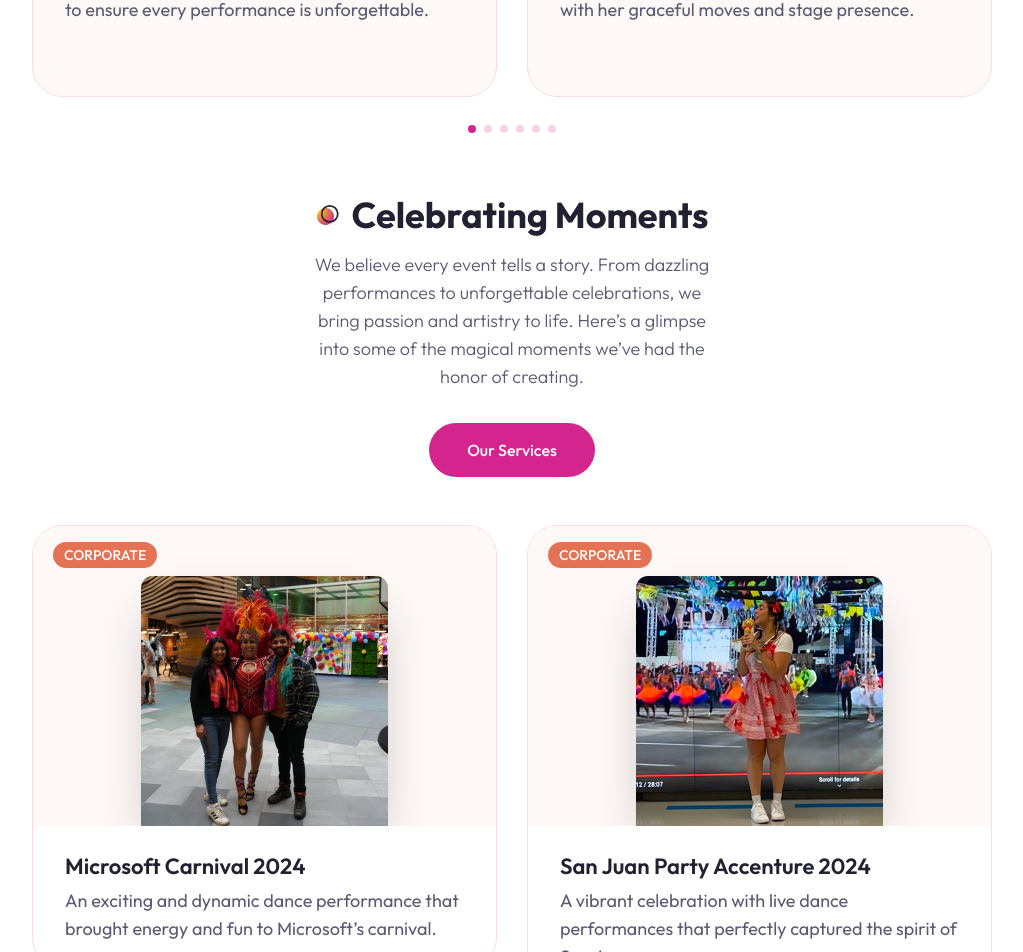
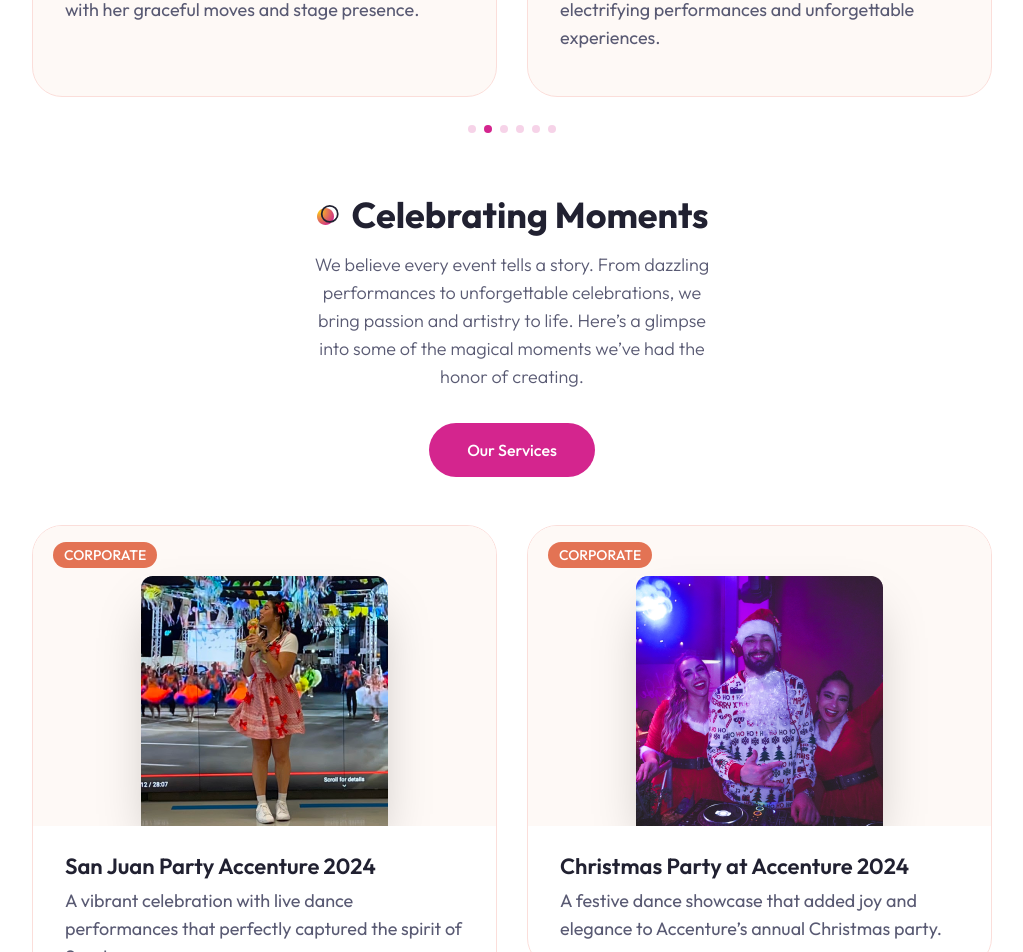
Before and after one commit to JuniorTorresMTJ/gio_co, a Next.js app: page / in a window 1280 px wide. Shown: the part 1820-2772 px from the top of the page, without its empty margins (128-1151 px from the left). Built offline with nearby package versions, Linux system fonts and the light colour scheme.

Commit message:
new version

```diff
--- a/components/Cta.jsx
+++ b/components/Cta.jsx
@@ -10,7 +10,7 @@ const Cta = () => {
           Ready to make your event unforgettable? Let’s create magic together – book your experience today!
           </h2>
           <Link href='/contact'>
-            <Button>Contact me</Button>
+            <Button>Contact Us</Button>
           </Link>
         </div>
       </div>
--- a/components/Hero.jsx
+++ b/components/Hero.jsx
@@ -18,7 +18,7 @@ const Hero = () => {
   return (
     <section className='py-12 xl:py-24 h-[84vh] xl:pt-28 bg-hero bg-no-repeat bg-bottom bg-cover dark:bg-none'>
       <div className='container mx-auto'>
-        <div className='flex justify-between gap-x-8'>
+        <div className='flex flex-col xl:flex-row justify-between gap-x-8'>
           {/* text */}
           <div className='flex max-w-[600px] flex-col justify-center mx-auto xl:mx-0 text-center xl:text-left'>
             <div className='text-sm uppercase font-semibold mb-4 text-primary tracking-[4px]'>
@@ -26,7 +26,7 @@ const Hero = () => {
             </div>
             <h2 className='h2 mb-4'>Your Gateway to Unforgettable Moments</h2>
             <p className='subtitle max-w-[490px] mx-auto xl:mx-0'>
-            Welcome! We are passionate about creating extraordinary experiences through dance and entertainment.
+              Welcome! We are passionate about creating extraordinary experiences through dance and entertainment.
             </p>
             {/* buttons */}
             <div className='flex flex-col gap-y-3 md:flex-row gap-x-3 mx-auto xl:mx-0 mb-12'>
@@ -35,10 +35,10 @@ const Hero = () => {
                   Contact Us <Send size={18} />
                 </Button>
               </Link>
-              <Link href='www.legitfit.com/t/dancewithgio'>
-              <Button variant='secondary' className='gap-x-2'>
-                Book a Class
-              </Button>
+              <Link href='https://www.legitfit.com/t/dancewithgio' target="_blank" rel="noopener noreferrer">
+                <Button variant='secondary' className='gap-x-2'>
+                  Book a Class
+                </Button>
               </Link>
             </div>
             {/* socials */}
--- a/components/Reviews.jsx
+++ b/components/Reviews.jsx
@@ -15,9 +15,10 @@ import { Swiper, SwiperSlide } from 'swiper/react';
 // import swiper styles
 import 'swiper/css';
 import 'swiper/css/pagination';
+import 'swiper/css/autoplay';
 
 // import required modules
-import { Pagination } from 'swiper/modules';
+import { Pagination, Autoplay } from 'swiper/modules';
 
 const reviewsData = [
   {
@@ -71,9 +72,13 @@ const Reviews = () => {
             1400: { slidesPerView: 3 },
           }}
           spaceBetween={30}
-          modules={[Pagination]}
+          modules={[Pagination, Autoplay]} // Adiciona o Autoplay como módulo
           pagination={{
             clickable: true,
+          }}
+          autoplay={{
+            delay: 3000, // Tempo entre slides (3 segundos)
+            disableOnInteraction: false, // Continua mesmo após interação
           }}
           className='h-[350px]'
         >
@@ -94,7 +99,6 @@ const Reviews = () => {
                       {/* name */}
                       <div className='flex flex-col'>
                         <CardTitle>{person.name}</CardTitle>
-                        <p>{person.job}</p>
                       </div>
                     </div>
                   </CardHeader>
--- a/components/Team.jsx
+++ b/components/Team.jsx
@@ -15,9 +15,10 @@ import { Swiper, SwiperSlide } from 'swiper/react';
 // import swiper styles
 import 'swiper/css';
 import 'swiper/css/pagination';
+import 'swiper/css/autoplay';
 
 // import required modules
-import { Pagination } from 'swiper/modules';
+import { Pagination, Autoplay } from 'swiper/modules';
 
 const teamData = [
   {
@@ -84,9 +85,13 @@ const Team = () => {
             1400: { slidesPerView: 3 },
           }}
           spaceBetween={30}
-          modules={[Pagination]}
+          modules={[Pagination, Autoplay]} // Added Autoplay module
           pagination={{
             clickable: true,
+          }}
+          autoplay={{
+            delay: 3000, // Slide duration in milliseconds (3 seconds)
+            disableOnInteraction: false, // Keeps autoplay active after user interaction
           }}
           className='h-[350px]'
         >
--- a/components/Work.jsx
+++ b/components/Work.jsx
@@ -8,9 +8,10 @@ import { Swiper, SwiperSlide } from 'swiper/react';
 // import swiper styles
 import 'swiper/css';
 import 'swiper/css/pagination';
+import 'swiper/css/autoplay';
 
 // import required modules
-import { Pagination } from 'swiper/modules';
+import { Pagination, Autoplay } from 'swiper/modules';
 
 // components
 import ProjectCard from '@/components/ProjectCard';
@@ -66,7 +67,7 @@ const Work = () => {
         <div className='max-w-[400px] mx-auto xl:mx-0 text-center xl:text-left mb-12 xl:h-[400px] flex flex-col justify-center items-center xl:items-start'>
           <h2 className='section-title mb-4'>Celebrating Moments</h2>
           <p className='subtitle mb-8'>
-          We believe every event tells a story. From dazzling performances to unforgettable celebrations, we bring passion and artistry to life. Here’s a glimpse into some of the magical moments we’ve had the honor of creating.
+            We believe every event tells a story. From dazzling performances to unforgettable celebrations, we bring passion and artistry to life. Here’s a glimpse into some of the magical moments we’ve had the honor of creating.
           </p>
           <Link href='/projects'>
             <Button>Our Services</Button>
@@ -83,8 +84,12 @@ const Work = () => {
               },
             }}
             spaceBetween={30}
-            modules={[Pagination]}
+            modules={[Pagination, Autoplay]} // Added Autoplay module
             pagination={{ clickable: true }}
+            autoplay={{
+              delay: 3000, // Slide duration in milliseconds (3 seconds)
+              disableOnInteraction: false, // Keeps autoplay active after user interaction
+            }}
           >
             {/* show only the first 4 projects for the slides */}
             {projectData.slice(0, 4).map((project, index) => {
--- a/package.json
+++ b/package.json
@@ -1,6 +1,6 @@
 {
   "name": "gio_co",
-  "version": "0.1.1",
+  "version": "0.1.2",
   "private": true,
   "scripts": {
     "dev": "next dev",
```
